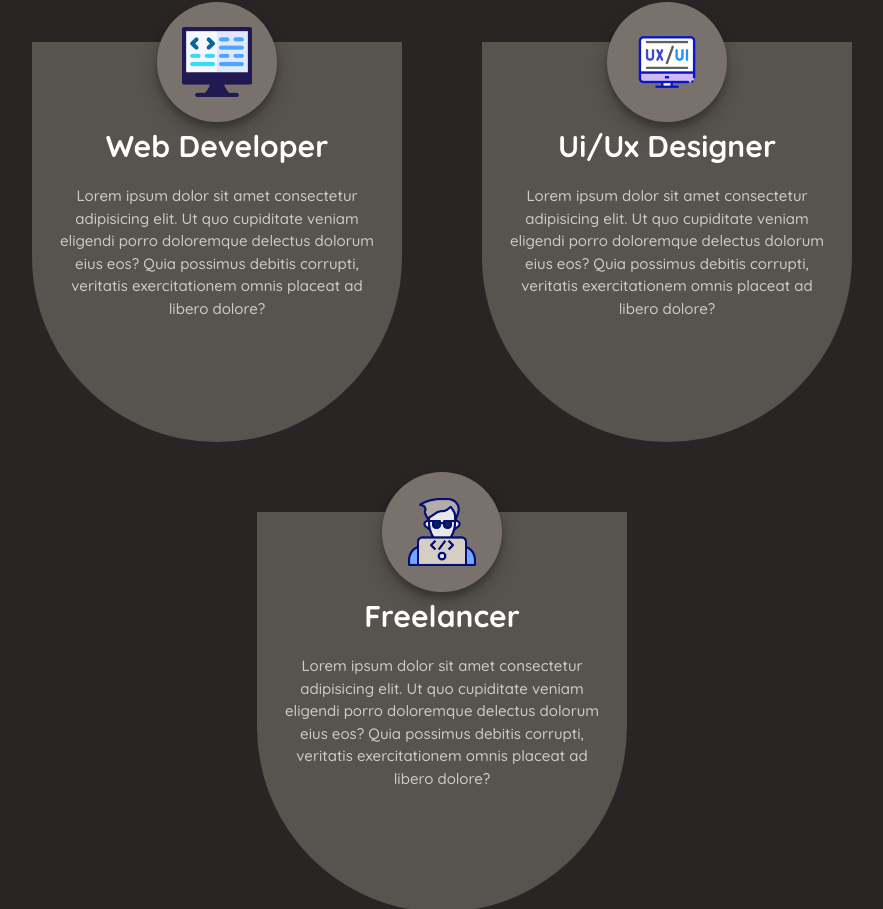
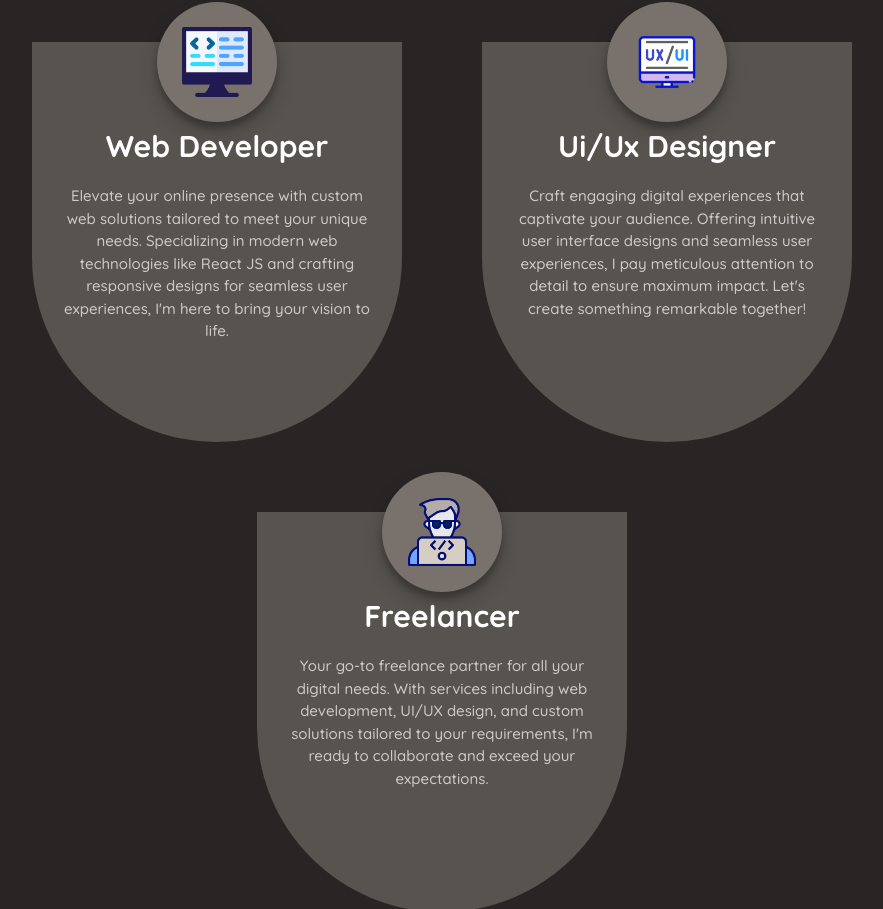
Before and after one commit to AbhishekSalokhe24/Portfolio-Website-Using-React-JS, a React (Vite) app: page /service in a window 1280 px wide. Shown: the part 228-1137 px from the top of the page, without its empty margins (198-1081 px from the left). Built offline with nearby package versions, Linux system fonts and the light colour scheme.

Commit message:
new user image added resume link updated

```diff
--- a/src/App.jsx
+++ b/src/App.jsx
@@ -27,7 +27,7 @@ function App() {
       border:"rgba(98,84,243,0.5)",
       hr:"#fff",
     },
-    media:{mobile:"768px", tab:"1024px"},
+    media:{mobile:"768px", tab:"1280px"},
 
   }
   return (
--- a/src/components/Hero.jsx
+++ b/src/components/Hero.jsx
@@ -25,7 +25,8 @@ function Hero() {
           {text}
         </p>
         <Button className="btn hireme-btn">
-          <NavLink to="/contact"> Download Resume </NavLink>
+          {/* Resume Link Here G-drive */}
+           <a href="https://drive.google.com/file/d/1h7VEsV5qS8VSReZLUQ91U4nYcQrU-_jg/view?usp=sharing">Download Resume</a>
         </Button>
       </div>
 
--- a/src/components/IntoBox.jsx
+++ b/src/components/IntoBox.jsx
@@ -22,8 +22,8 @@ justify-content: center;
     display: flex;
 }
 .user-image img{
-    width: 25rem;
-    border-radius: 50%;
+    width: 27rem;
+    border-radius: 15px;
 }
 .data-intro{
     display: flex;
@@ -74,7 +74,7 @@ function IntoBox() {
     <Wrapper>
       <div className="intro-card">
         <div className="user-image">
-            <img src="./Images/Abhishek Img.jpg" alt="" />
+            <img src="./Images/Abhishek Img24.jpg" alt="" />
         </div>
         <div className="data-intro">
             <p>Welcome to my portfolio! I'm a dedicated web developer passionate about crafting dynamic, user-friendly websites. With a Bachelor's degree in Computer Science and expertise in HTML, CSS, and JavaScript, I focus on delivering top-notch solutions tailored to client and user needs. My aim is to contribute creatively to exciting projects and collaborate with motivated teams. Check out my portfolio for examples of my work, and let's discuss how we can bring your ideas to life!</p>
--- a/src/components/Services.jsx
+++ b/src/components/Services.jsx
@@ -16,7 +16,7 @@ function Services() {
             </div>
             <div class="content">
                 <h3>Web Developer</h3>
-                <p>Lorem ipsum dolor sit amet consectetur adipisicing elit. Ut quo cupiditate veniam eligendi porro doloremque delectus dolorum eius eos? Quia possimus debitis corrupti, veritatis exercitationem omnis placeat ad libero dolore?</p>
+                <p>Elevate your online presence with custom web solutions tailored to meet your unique needs. Specializing in modern web technologies like React JS and crafting responsive designs for seamless user experiences, I'm here to bring your vision to life.</p>
             </div>
             <div class="bottom-circle"></div>
         </div>
@@ -27,7 +27,7 @@ function Services() {
             </div>
             <div class="content">
                 <h3>Ui/Ux Designer</h3>
-                <p>Lorem ipsum dolor sit amet consectetur adipisicing elit. Ut quo cupiditate veniam eligendi porro doloremque delectus dolorum eius eos? Quia possimus debitis corrupti, veritatis exercitationem omnis placeat ad libero dolore?</p>
+                <p>  Craft engaging digital experiences that captivate your audience. Offering intuitive user interface designs and seamless user experiences, I pay meticulous attention to detail to ensure maximum impact. Let's create something remarkable together!</p>
             </div>
             <div class="bottom-circle"></div>
         </div>
@@ -38,7 +38,7 @@ function Services() {
             </div>
             <div class="content">
                 <h3>Freelancer</h3>
-                <p>Lorem ipsum dolor sit amet consectetur adipisicing elit. Ut quo cupiditate veniam eligendi porro doloremque delectus dolorum eius eos? Quia possimus debitis corrupti, veritatis exercitationem omnis placeat ad libero dolore?</p>
+                <p>Your go-to freelance partner for all your digital needs. With services including web development, UI/UX design, and custom solutions tailored to your requirements, I'm ready to collaborate and exceed your expectations.</p>
             </div>
             <div class="bottom-circle"></div>
         </div>
```
Also changed, not shown: public/Images/Abhishek Img24.jpg (added).
